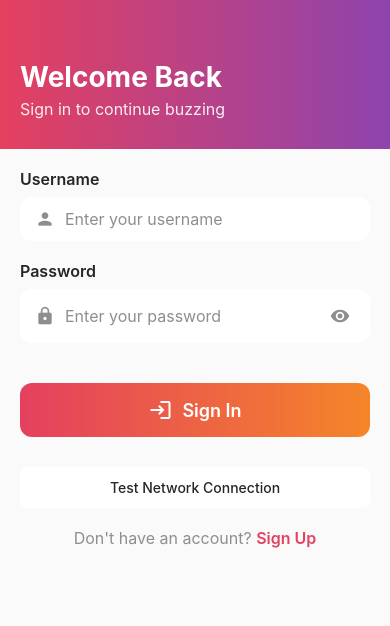
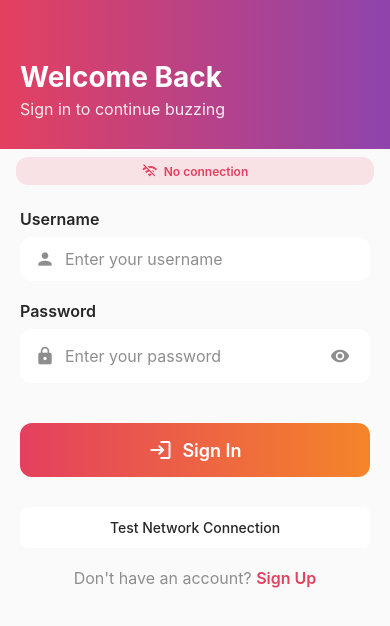
Before and after one commit to saji1970/BuzzIt, a React Native app: screen /Home in a window 390 px wide. Shown: the top 626 px of the page. Built offline with nearby package versions, Linux system fonts and the light colour scheme; no server answers.

Commit message:
Add connection status indicator showing local vs Railway API connection

```diff
--- /dev/null
+++ b/src/components/ConnectionStatus.tsx
@@ -0,0 +1,98 @@
+import React from 'react';
+import { View, Text, StyleSheet, TouchableOpacity } from 'react-native';
+import { MaterialIcons as Icon } from '@expo/vector-icons';
+import { useTheme } from '../context/ThemeContext';
+import { useConnectionStatus } from '../hooks/useConnectionStatus';
+
+const ConnectionStatus: React.FC = () => {
+  const { theme } = useTheme();
+  const { isConnected, connectionType, isLoading } = useConnectionStatus();
+
+  const getStatusInfo = () => {
+    if (isLoading) {
+      return {
+        icon: 'sync',
+        text: 'Checking connection...',
+        color: theme.colors.textSecondary,
+        bgColor: theme.colors.surface,
+      };
+    }
+
+    if (!isConnected) {
+      return {
+        icon: 'wifi-off',
+        text: 'No connection',
+        color: theme.colors.error,
+        bgColor: theme.colors.error + '20',
+      };
+    }
+
+    if (connectionType === 'local') {
+      return {
+        icon: 'computer',
+        text: 'Local API',
+        color: theme.colors.success || '#4CAF50',
+        bgColor: (theme.colors.success || '#4CAF50') + '20',
+      };
+    }
+
+    if (connectionType === 'railway') {
+      return {
+        icon: 'cloud',
+        text: 'Railway API',
+        color: theme.colors.primary,
+        bgColor: theme.colors.primary + '20',
+      };
+    }
+
+    return {
+      icon: 'wifi-off',
+      text: 'Unknown',
+      color: theme.colors.textSecondary,
+      bgColor: theme.colors.surface,
+    };
+  };
+
+  const statusInfo = getStatusInfo();
+
+  return (
+    <View style={[styles.container, { backgroundColor: statusInfo.bgColor }]}>
+      <View style={styles.content}>
+        <Icon
+          name={statusInfo.icon}
+          size={16}
+          color={statusInfo.color}
+          style={styles.icon}
+        />
+        <Text style={[styles.text, { color: statusInfo.color }]}>
+          {statusInfo.text}
+        </Text>
+      </View>
+    </View>
+  );
+};
+
+const styles = StyleSheet.create({
+  container: {
+    paddingHorizontal: 12,
+    paddingVertical: 6,
+    borderRadius: 12,
+    marginHorizontal: 16,
+    marginTop: 8,
+    marginBottom: 4,
+  },
+  content: {
+    flexDirection: 'row',
+    alignItems: 'center',
+    justifyContent: 'center',
+  },
+  icon: {
+    marginRight: 6,
+  },
+  text: {
+    fontSize: 12,
+    fontWeight: '600',
+  },
+});
+
+export default ConnectionStatus;
--- /dev/null
+++ b/src/hooks/useConnectionStatus.ts
@@ -0,0 +1,64 @@
+import { useState, useEffect } from 'react';
+import { testNetworkConnection, testRailwayConnection } from '../utils/NetworkTest';
+
+export interface ConnectionStatus {
+  isConnected: boolean;
+  connectionType: 'local' | 'railway' | 'none';
+  isLoading: boolean;
+}
+
+export const useConnectionStatus = (): ConnectionStatus => {
+  const [status, setStatus] = useState<ConnectionStatus>({
+    isConnected: false,
+    connectionType: 'none',
+    isLoading: true,
+  });
+
+  useEffect(() => {
+    checkConnection();
+  }, []);
+
+  const checkConnection = async () => {
+    setStatus(prev => ({ ...prev, isLoading: true }));
+
+    try {
+      // Test local connection first
+      const localTest = await testNetworkConnection();
+      if (localTest.success) {
+        setStatus({
+          isConnected: true,
+          connectionType: 'local',
+          isLoading: false,
+        });
+        return;
+      }
+
+      // Test Railway connection
+      const railwayTest = await testRailwayConnection();
+      if (railwayTest.success) {
+        setStatus({
+          isConnected: true,
+          connectionType: 'railway',
+          isLoading: false,
+        });
+        return;
+      }
+
+      // No connection
+      setStatus({
+        isConnected: false,
+        connectionType: 'none',
+        isLoading: false,
+      });
+    } catch (error) {
+      console.error('Connection check failed:', error);
+      setStatus({
+        isConnected: false,
+        connectionType: 'none',
+        isLoading: false,
+      });
+    }
+  };
+
+  return status;
+};
--- a/src/screens/HomeScreen.tsx
+++ b/src/screens/HomeScreen.tsx
@@ -23,6 +23,7 @@ import BuzzDetailScreen from './BuzzDetailScreen';
 import CreateProfileScreen from './CreateProfileScreen';
 import BuzzerProfileScreen from './BuzzerProfileScreen';
 import SubscribedChannels from '../components/SubscribedChannels';
+import ConnectionStatus from '../components/ConnectionStatus';
 
 const {width} = Dimensions.get('window');
 
@@ -193,6 +194,9 @@ const HomeScreen: React.FC = () => {
         </View>
       </LinearGradient>
 
+      {/* Connection Status */}
+      <ConnectionStatus />
+
       <SubscribedChannels onChannelPress={handleBuzzerPress} />
 
       <InterestFilter
--- a/src/screens/LoginScreen.tsx
+++ b/src/screens/LoginScreen.tsx
@@ -18,6 +18,7 @@ import {useNavigation} from '@react-navigation/native';
 import {useTheme} from '../context/ThemeContext';
 import {useAuth} from '../context/AuthContext';
 import {testNetworkConnection, testRailwayConnection, testExternalConnection} from '../utils/NetworkTest';
+import ConnectionStatus from '../components/ConnectionStatus';
 
 const LoginScreen: React.FC = () => {
   const {theme} = useTheme();
@@ -60,6 +61,9 @@ const LoginScreen: React.FC = () => {
         <Text style={styles.headerTitle}>Welcome Back</Text>
         <Text style={styles.headerSubtitle}>Sign in to continue buzzing</Text>
       </LinearGradient>
+
+      {/* Connection Status */}
+      <ConnectionStatus />
 
       <ScrollView
         style={styles.content}
```
